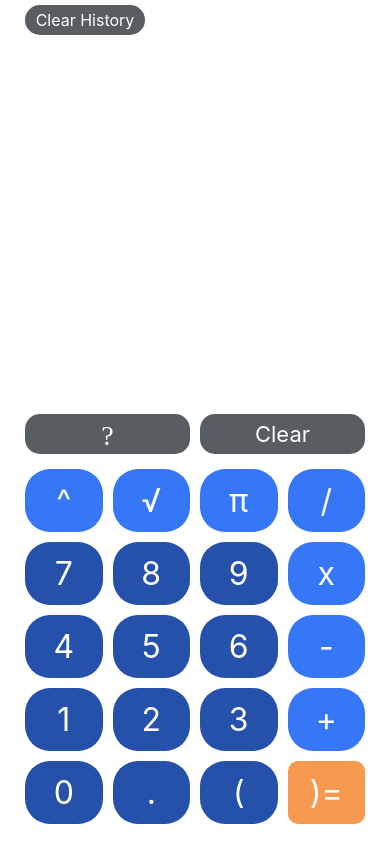
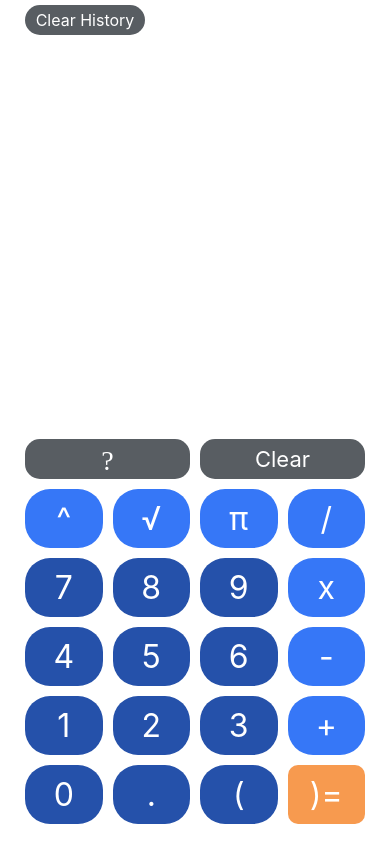
Before and after one commit to jarellsj/MultiLineCalc-React-Native, a React Native app: screen / in a window 390 px wide. Built offline with nearby package versions, Linux system fonts and the light colour scheme.

Commit message:
added icon font for android, reduced button size

```diff
--- a/src/components/Buttons.js
+++ b/src/components/Buttons.js
@@ -50,8 +50,8 @@ const styles = StyleSheet.create({
     flex: 1,
     margin: 5,
     borderRadius: 25,
-    paddingTop: 12,
-    paddingBottom: 12,
+    paddingTop: 10,
+    paddingBottom: 10,
   },
   text: {
     fontSize: 32,
@@ -63,21 +63,21 @@ const styles = StyleSheet.create({
     flex: 1,
     margin: 5,
     borderRadius: 10,
-    paddingTop: 12,
-    paddingBottom: 12,
+    paddingTop: 10,
+    paddingBottom: 10,
   },
   lightBlueButton: {
     backgroundColor: colors.LIGHT_BLUE,
     flex: 1,
     margin: 5,
     borderRadius: 25,
-    paddingTop: 12,
-    paddingBottom: 12,
+    paddingTop: 10,
+    paddingBottom: 10,
   },
   controlButton: {
     backgroundColor: colors.GREY,
     flex: 1,
-    marginBottom: 10,
+    marginBottom: 5,
     marginLeft: 5,
     marginRight: 5,
     borderRadius: 15,
```
Also changed, not shown: 1 other file (tests, documents, lock files or other folders).
